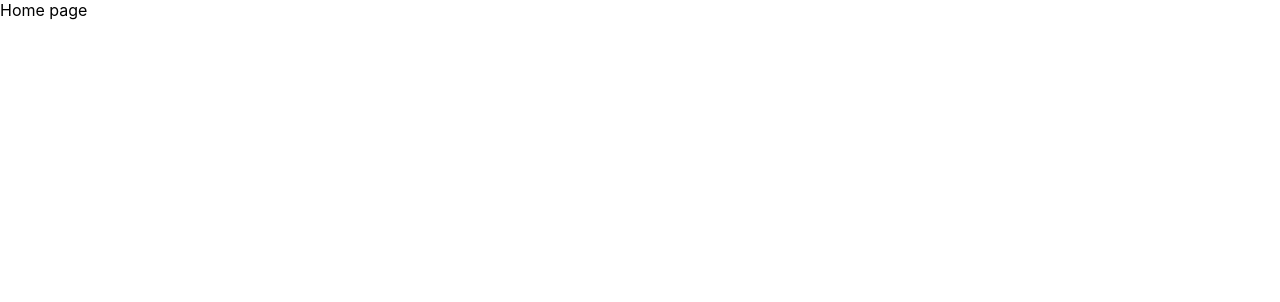
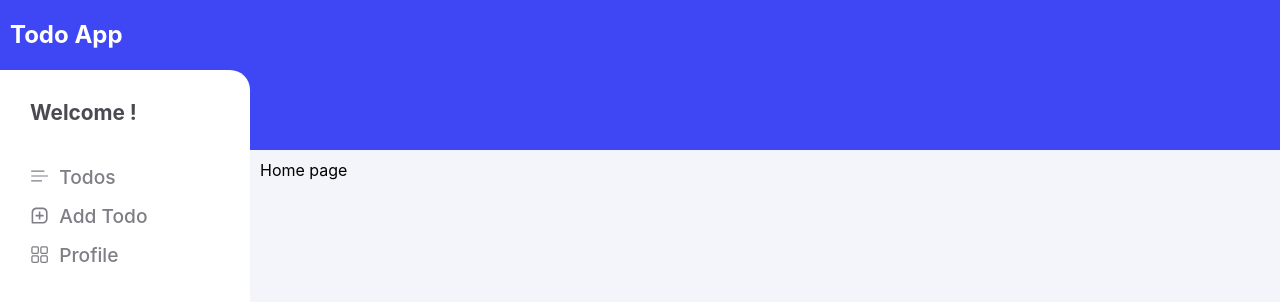
Before and after one commit to bemanima/TodoApp, a Next.js app: page / in a window 1280 px wide. Shown: the top 302 px of the page. Built offline with nearby package versions, Linux system fonts and the light colour scheme.

Commit message:
Add layout

```diff
--- /dev/null
+++ b/components/layout/Layout.js
@@ -0,0 +1,36 @@
+import Link from "next/link";
+import { VscListSelection } from "react-icons/vsc";
+import { BiMessageSquareAdd } from "react-icons/bi";
+import { RxDashboard } from "react-icons/rx";
+
+const Layout = ({ children }) => {
+  return (
+    <div className="container">
+      <header>
+        <p>Todo App</p>
+      </header>
+      <div className="container--main">
+        <aside>
+          <p>Welcome !</p>
+          <ul>
+            <li>
+              <VscListSelection />
+              <Link href="/">Todos</Link>
+            </li>
+            <li>
+              <BiMessageSquareAdd />
+              <Link href="/add-todo">Add Todo</Link>
+            </li>
+            <li>
+              <RxDashboard />
+              <Link href="/profile">Profile</Link>
+            </li>
+          </ul>
+        </aside>
+        <section>{children}</section>
+      </div>
+    </div>
+  );
+};
+
+export default Layout;
--- a/pages/_app.js
+++ b/pages/_app.js
@@ -1,5 +1,10 @@
+import Layout from "@/components/layout/Layout";
 import "../styles/globals.css";
 
 export default function MyApp({ Component, pageProps }) {
-  return <Component {...pageProps} />;
+  return (
+    <Layout>
+      <Component {...pageProps} />
+    </Layout>
+  );
 }
```
